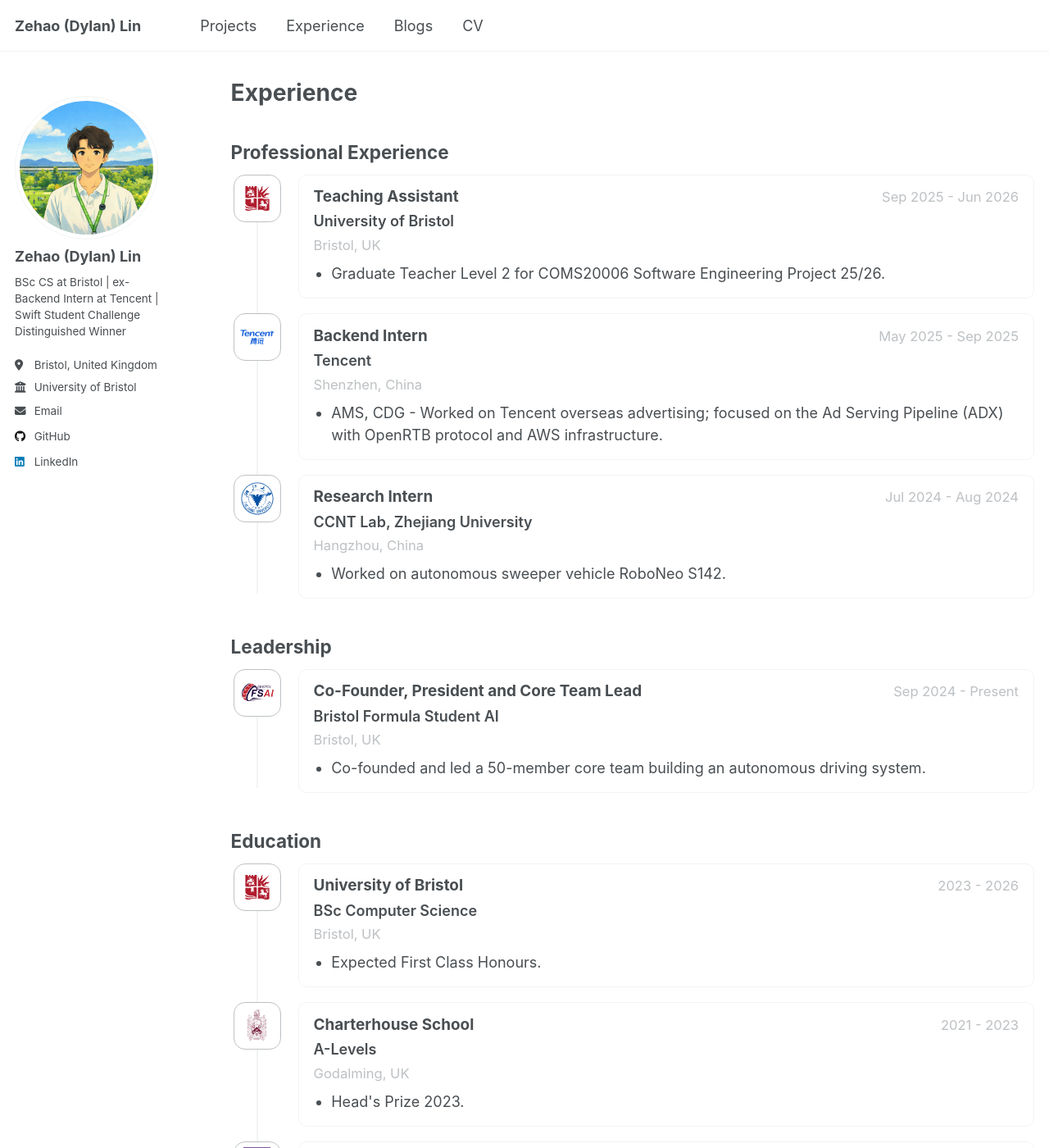
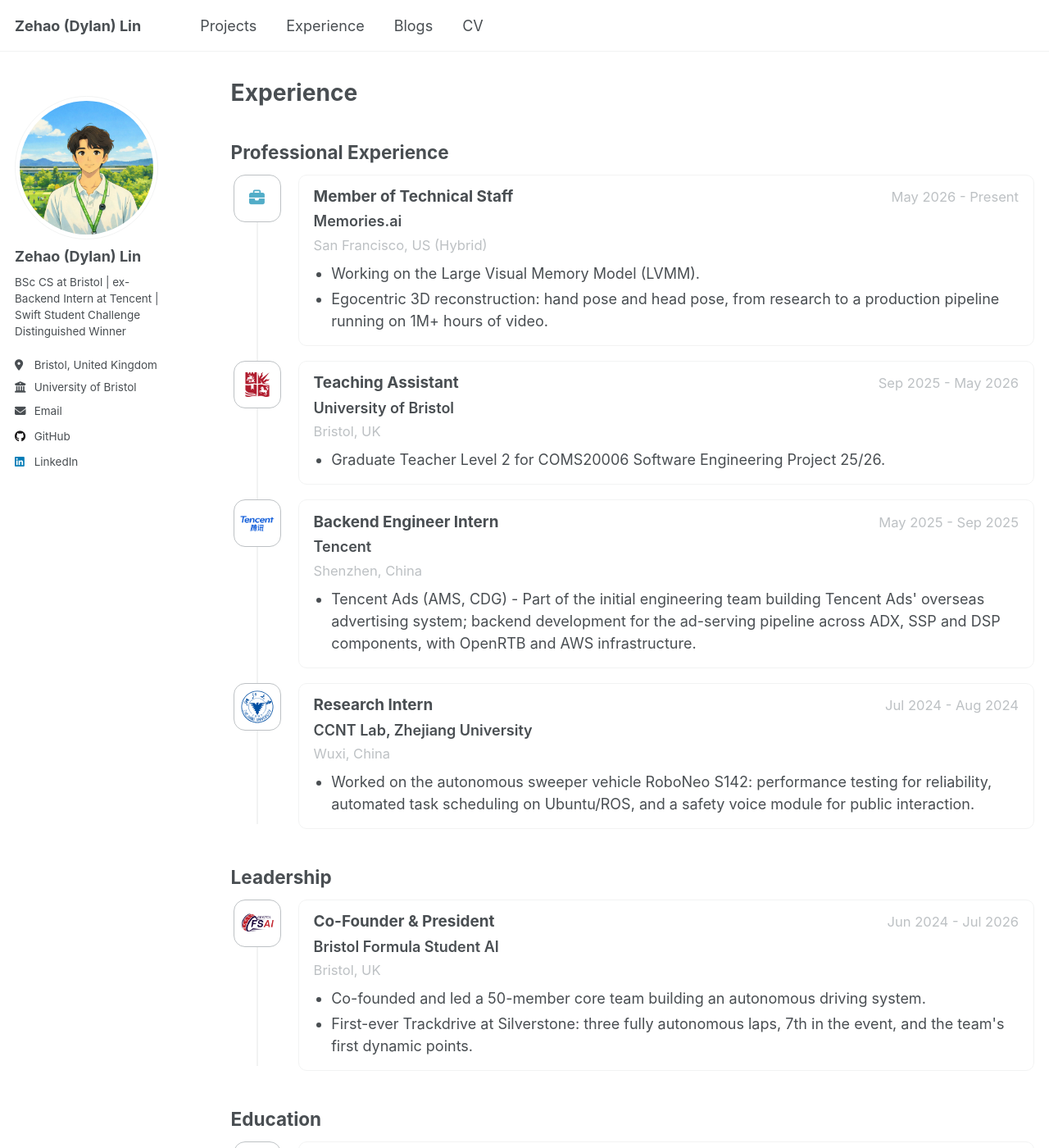
Before and after one commit to Dylannni/Dylannni.github.io, a Jekyll site: the page built from _pages/experience.md, in a window 1280 px wide and 1400 px high. Shown: the whole window at 82% size. Built offline with Jekyll 4.4.1, drawn with Linux system fonts in a browser that asks for light colours; a script that is not in the unit is left out; some of the changed text lies outside the part shown.

Commit message:
Update experience timeline from LinkedIn: add Memories.ai and UPenn

```diff
--- a/_data/experience_timeline.yml
+++ b/_data/experience_timeline.yml
@@ -1,3 +1,13 @@
+- id: upenn_mse_ai
+  period: "2026 - Present"
+  role: "MSE Artificial Intelligence"
+  org: "University of Pennsylvania"
+  location: "Online"
+  category: "education"
+  logo_kind: "building"
+  logo_alt: "University of Pennsylvania"
+  highlights: []
+
 - id: bristol_bsc_cs
   period: "2023 - 2026"
   role: "BSc Computer Science"
@@ -8,7 +18,7 @@
   logo_path: "images/bristol.webp"
   logo_alt: "University of Bristol"
   highlights:
-    - "Expected First Class Honours."
+    - "First Class Honours."
 
 - id: charterhouse_a_levels
   period: "2021 - 2023"
@@ -33,8 +43,20 @@
   logo_alt: "Wellington School"
   highlights: []
 
+- id: memories_ai_mts
+  period: "May 2026 - Present"
+  role: "Member of Technical Staff"
+  org: "Memories.ai"
+  location: "San Francisco, US (Hybrid)"
+  category: "professional"
+  logo_kind: "corp"
+  logo_alt: "Memories.ai"
+  highlights:
+    - "Working on the Large Visual Memory Model (LVMM)."
+    - "Egocentric 3D reconstruction: hand pose and head pose, from research to a production pipeline running on 1M+ hours of video."
+
 - id: bristol_teaching_assistant
-  period: "Sep 2025 - Jun 2026"
+  period: "Sep 2025 - May 2026"
   role: "Teaching Assistant"
   org: "University of Bristol"
   location: "Bristol, UK"
@@ -47,7 +69,7 @@
 
 - id: tencent_backend_intern
   period: "May 2025 - Sep 2025"
-  role: "Backend Intern"
+  role: "Backend Engineer Intern"
   org: "Tencent"
   location: "Shenzhen, China"
   category: "professional"
@@ -55,11 +77,11 @@
   logo_path: "images/Tencent.avif"
   logo_alt: "Tencent"
   highlights:
-    - "AMS, CDG - Worked on Tencent overseas advertising; focused on the Ad Serving Pipeline (ADX) with OpenRTB protocol and AWS infrastructure."
+    - "Tencent Ads (AMS, CDG) - Part of the initial engineering team building Tencent Ads' overseas advertising system; backend development for the ad-serving pipeline across ADX, SSP and DSP components, with OpenRTB and AWS infrastructure."
 
 - id: bfsai_core_team_lead
-  period: "Sep 2024 - Present"
-  role: "Co-Founder, President and Core Team Lead"
+  period: "Jun 2024 - Jul 2026"
+  role: "Co-Founder & President"
   org: "Bristol Formula Student AI"
   location: "Bristol, UK"
   category: "leadership"
@@ -68,15 +90,16 @@
   logo_alt: "Bristol Formula Student AI"
   highlights:
     - "Co-founded and led a 50-member core team building an autonomous driving system."
+    - "First-ever Trackdrive at Silverstone: three fully autonomous laps, 7th in the event, and the team's first dynamic points."
 
 - id: zju_research_intern
   period: "Jul 2024 - Aug 2024"
   role: "Research Intern"
   org: "CCNT Lab, Zhejiang University"
-  location: "Hangzhou, China"
+  location: "Wuxi, China"
   category: "professional"
   logo_kind: "lab"
   logo_path: "images/Zhejiang_University_Logo.svg"
   logo_alt: "Zhejiang University"
   highlights:
-    - "Worked on autonomous sweeper vehicle RoboNeo S142."
+    - "Worked on the autonomous sweeper vehicle RoboNeo S142: performance testing for reliability, automated task scheduling on Ubuntu/ROS, and a safety voice module for public interaction."
```
